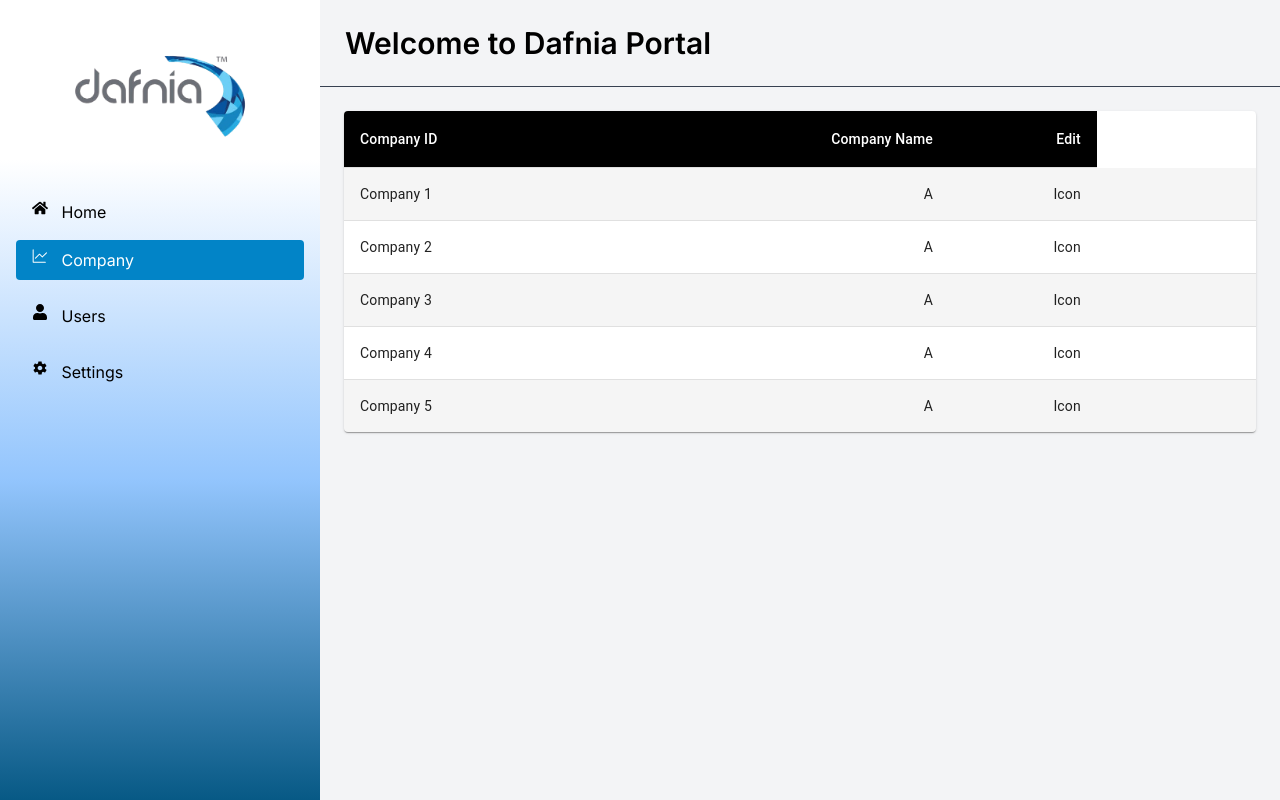
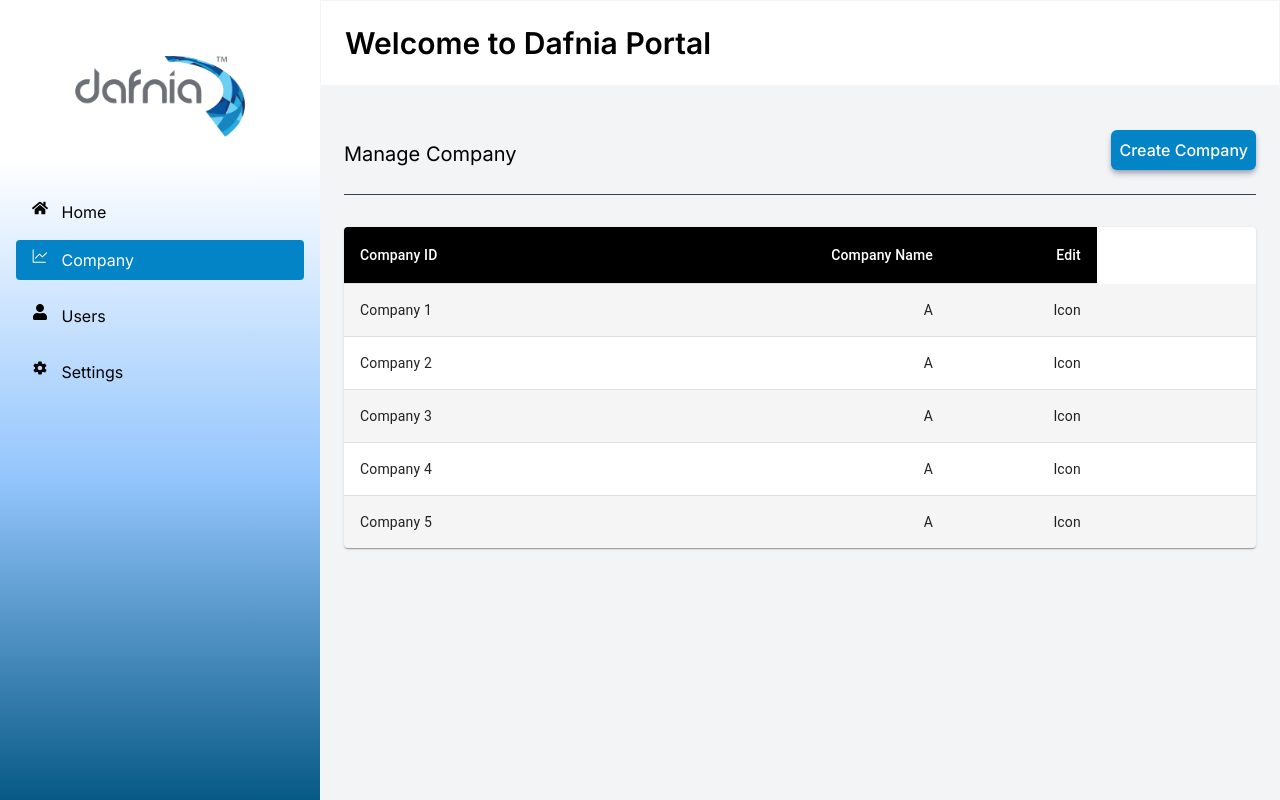
Before and after one commit to haseebx16/dafnia, a Next.js app: page /company in a window 1280 px wide. Built offline with nearby package versions, Linux system fonts and the light colour scheme.

Commit message:
company dashborad

```diff
--- a/app/company/page.js
+++ b/app/company/page.js
@@ -76,13 +76,17 @@
         </div>
       </aside>
       <div className="flex-1 flex flex-col">
-        <header className="flex items-center justify-between p-6 bg-gray-100 border border-gray-100">
+        <header className="flex items-center justify-between p-6 bg-white border border-gray-100">
           <h1 className="text-3xl font-semibold">Welcome to Dafnia Portal</h1>
 
         </header>
+        <main className="flex-1 p-6 bg-gray-100">
+          <div className="flex justify-between items-center">
+            <p className='text-xl mt-1'>Manage Company</p>
+            <button className='p-2 mt-5 bg-sky-600 text-mb font-medium rounded-md mb-6 text-white shadow-gray-400 shadow-md'>Create Company</button>
+          </div>
         <hr className=" border-gray-700 w-full"/>
-        <main className="flex-1 p-6 bg-gray-100">
-        <TableContainer component={Paper}>
+        <TableContainer component={Paper} className='mt-8'>
       <Table sx={{ minWidth: 700 }} aria-label="customized table">
         <TableHead>
           <TableRow>
--- a/app/components/particles/particles.js
+++ b/app/components/particles/particles.js
@@ -20,7 +20,7 @@
   const options = useMemo(() => ({
     background: {
       color: {
-        value: "#01153e",
+        value: "#1785c0",
       },
     },
     fpsLimit: 120,
```
